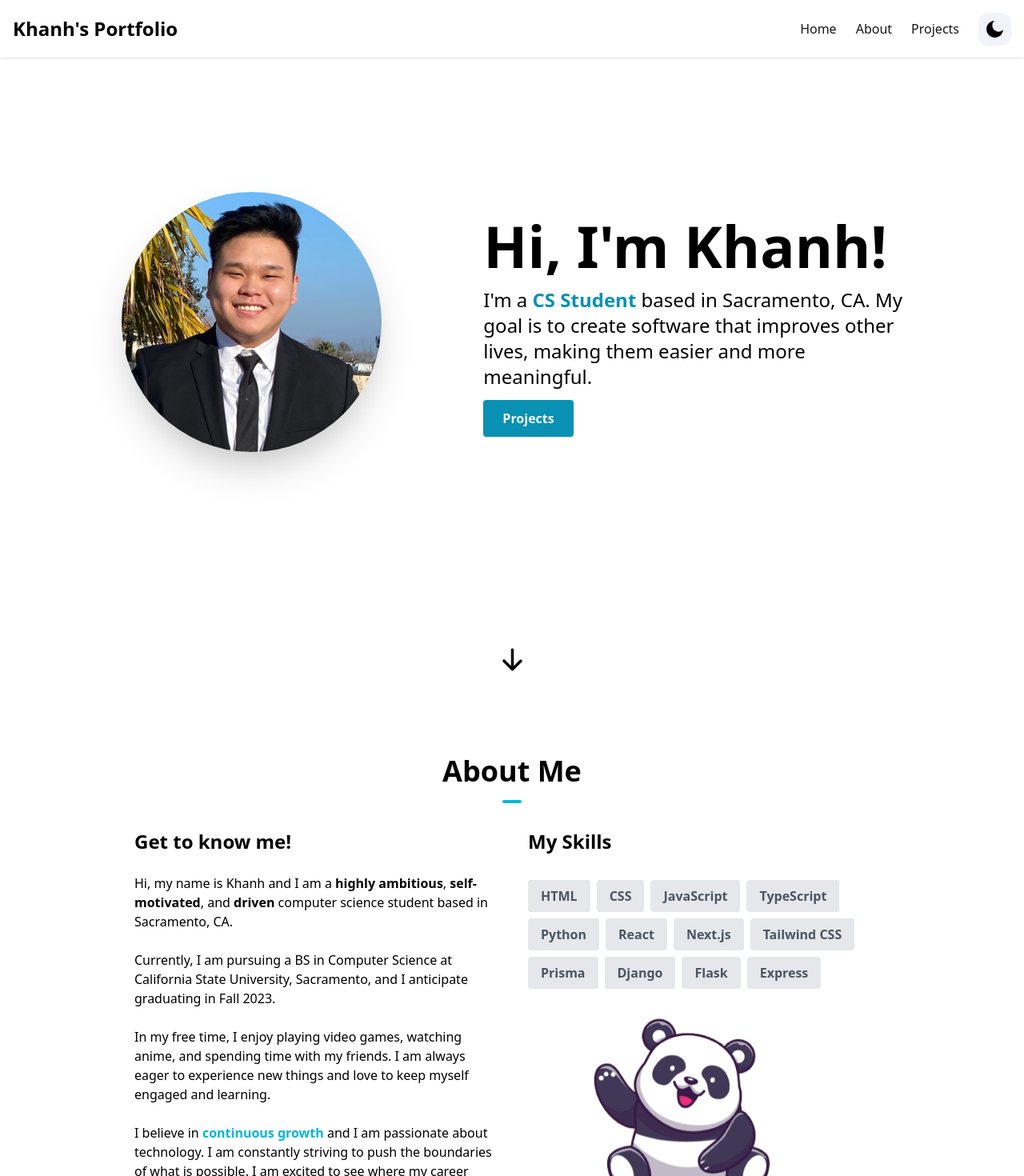
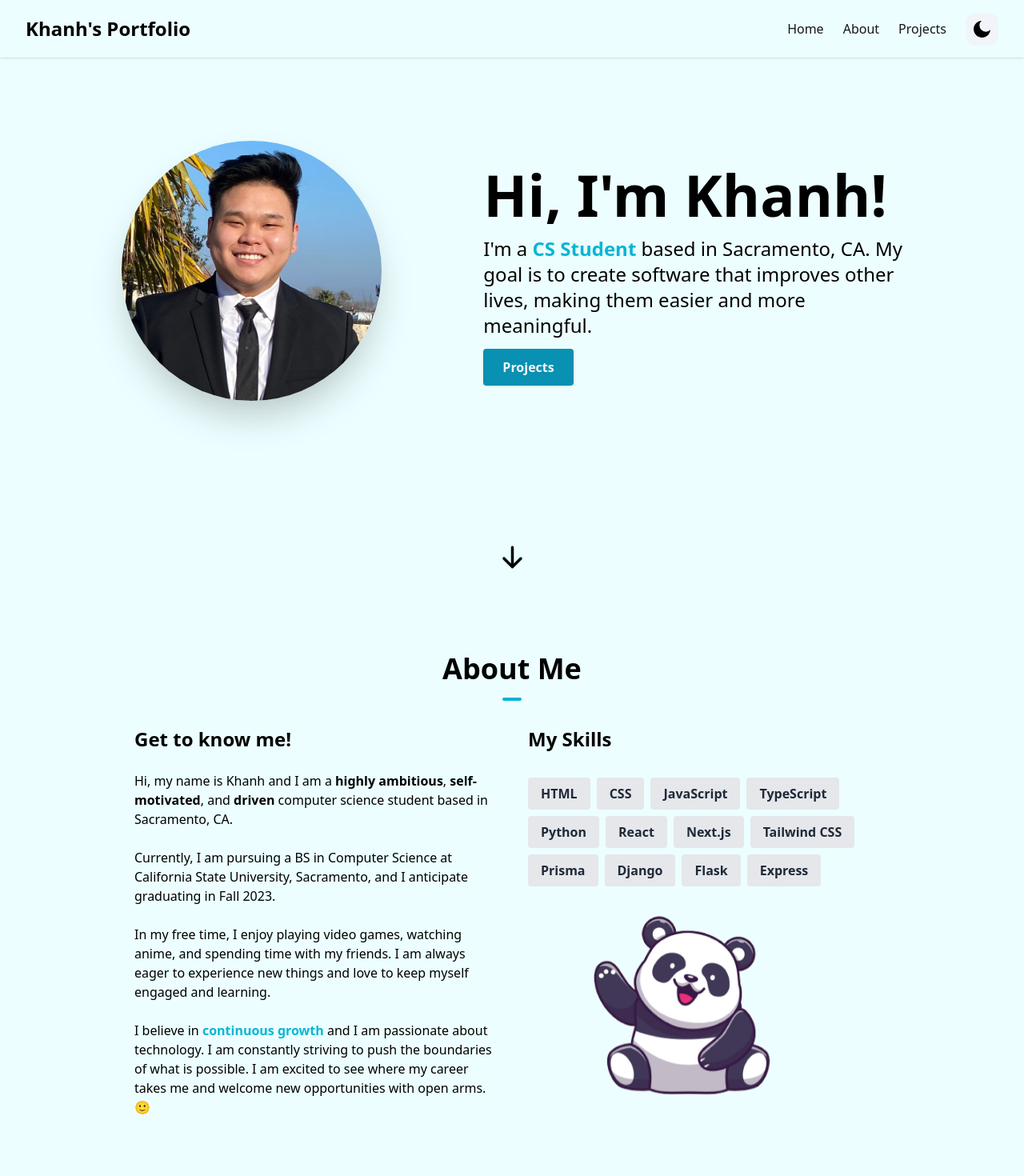
Before and after one commit to khanhtruong0808/kt-portfolio, a Next.js app: page / in a window 1280 px wide. Shown: the top 1470 px of the page at 80% size. Built offline with nearby package versions, Linux system fonts and the light colour scheme.

Commit message:
color changes

```diff
--- a/src/app/layout.tsx
+++ b/src/app/layout.tsx
@@ -11,7 +11,7 @@ export default function RootLayout({
   return (
     <html lang="en" suppressHydrationWarning>
       <head />
-      <body className="dark:bg-stone-900">
+      <body className="dark:bg-cyan-950 bg-cyan-50">
         <ThemeProvider enableSystem attribute="class">
           <Navbar />
           {children}
--- a/src/components/AboutSection.tsx
+++ b/src/components/AboutSection.tsx
@@ -69,7 +69,7 @@ const AboutSection = () => {
               {skills.map((item, idx) => {
                 return (
                   <Link key={idx} href={item.docs} target="_blank">
-                    <p className="bg-gray-200 px-4 py-2 mr-2 mt-2 text-gray-600 rounded font-semibold hover:bg-gray-300 hover:text-gray-700 hover:scale-105 transition">
+                    <p className="bg-gray-200 px-4 py-2 mr-2 mt-2 text-gray-800 rounded font-semibold hover:bg-gray-300 hover:text-gray-700 hover:scale-105 transition">
                       {item.skill}
                     </p>
                   </Link>
--- a/src/components/Footer.tsx
+++ b/src/components/Footer.tsx
@@ -6,7 +6,7 @@ const Footer = () => {
     <footer className="mx-auto max-w-3xl px-4 sm:px-6 md:max-w-5xl ">
       <hr className="w-full h-0.5 mx-auto mt-8 bg-neutral-200 border-0"></hr>
       <div className="mx-auto  p-4 flex flex-col text-center text-neutral-900 md:flex-row md:justify-between">
-        <div className="flex flex-row items-center justify-center space-x-1 text-neutral-500 dark:text-neutral-100">
+        <div className="flex flex-row items-center justify-center space-x-1 text-neutral-600 dark:text-neutral-100">
           © 2023 Khanh Truong<a href="/" className="hover:underline"></a>
         </div>
         <div className="flex flex-row items-center justify-center space-x-2 mb-1">
@@ -16,7 +16,7 @@ const Footer = () => {
             target="_blank"
           >
             <AiOutlineGithub
-              className="hover:-translate-y-1 transition-transform cursor-pointer text-neutral-500 dark:text-neutral-100"
+              className="hover:-translate-y-1 transition-transform cursor-pointer text-neutral-600 dark:text-neutral-100"
               size={30}
             />
           </a>
@@ -27,7 +27,7 @@ const Footer = () => {
             target="_blank"
           >
             <AiOutlineLinkedin
-              className="hover:-translate-y-1 transition-transform cursor-pointer text-neutral-500 dark:text-neutral-100"
+              className="hover:-translate-y-1 transition-transform cursor-pointer text-neutral-600 dark:text-neutral-100"
               size={30}
             />
           </a>
--- a/src/components/HeroSection.tsx
+++ b/src/components/HeroSection.tsx
@@ -7,7 +7,7 @@ import { HiArrowDown } from "react-icons/hi";
 const HeroSection = () => {
   return (
     <section id="home">
-      <div className="flex flex-col text-center items-center justify-center animate-fadeIn animation-delay-2 my-10 py-16 sm:py-32 md:py-48 md:flex-row md:space-x-4 md:text-left">
+      <div className="flex flex-col text-center items-center justify-center animate-fadeIn animation-delay-2 my-10 py-16 sm:py-24 md:py-32 md:flex-row md:space-x-4 md:text-left">
         <div className="md:mt-2 md:w-1/2">
           <Image
             src="/headshot.jpeg"
@@ -24,7 +24,7 @@ const HeroSection = () => {
           </h1>
           <p className="text-lg mt-4 mb-6 md:text-2xl">
             I&#39;m a{" "}
-            <span className="font-semibold text-cyan-600">CS Student </span>
+            <span className="font-semibold text-cyan-500">CS Student </span>
             based in Sacramento, CA. My goal is to create software that improves
             other lives, making them easier and more meaningful.
           </p>
--- a/src/components/Navbar.tsx
+++ b/src/components/Navbar.tsx
@@ -44,7 +44,7 @@ export default function Navbar() {
   }
 
   return (
-    <header className="w-full mx-auto px-4 fixed top-0 z-50 shadow bg-white dark:bg-stone-900 dark:border-b dark:border-stone-600">
+    <header className="w-full mx-auto px-4 md:px-8 fixed top-0 z-50 shadow bg-cyan-50 dark:bg-cyan-950 dark:border-b dark:border-cyan-900">
       <div className="justify-between md:items-center md:flex">
         <div>
           <div className="flex items-center justify-between py-3 md:py-5 md:block">
--- a/src/components/ProjectsSection.tsx
+++ b/src/components/ProjectsSection.tsx
@@ -44,7 +44,7 @@ const ProjectsSection = () => {
           return (
             <div key={idx}>
               <SlideUp offset="-300px 0px -300px 0px">
-                <div className="flex flex-col animate-slideUpCubiBezier animation-delay-2 md:flex-row md:space-x-12 items-center">
+                <div className="flex flex-col animate-slideUpCubiBezier animation-delay-2 md:flex-row md:space-x-12 items-start md:items-center">
                   <div className="md:w-1/2">
                     <Link href={project.link}>
                       <Image
@@ -58,7 +58,7 @@ const ProjectsSection = () => {
                   </div>
                   <div className="mt-8 md:w-1/2">
                     <h1 className="text-4xl font-bold mb-6">{project.name}</h1>
-                    <p className="text-xl leading-7 mb-4 text-neutral-600 dark:text-neutral-400">
+                    <p className="text-xl leading-7 mb-4 text-neutral-600 dark:text-neutral-300">
                       {project.description}
                     </p>
                     <div className="flex flex-row align-bottom space-x-4">
```
